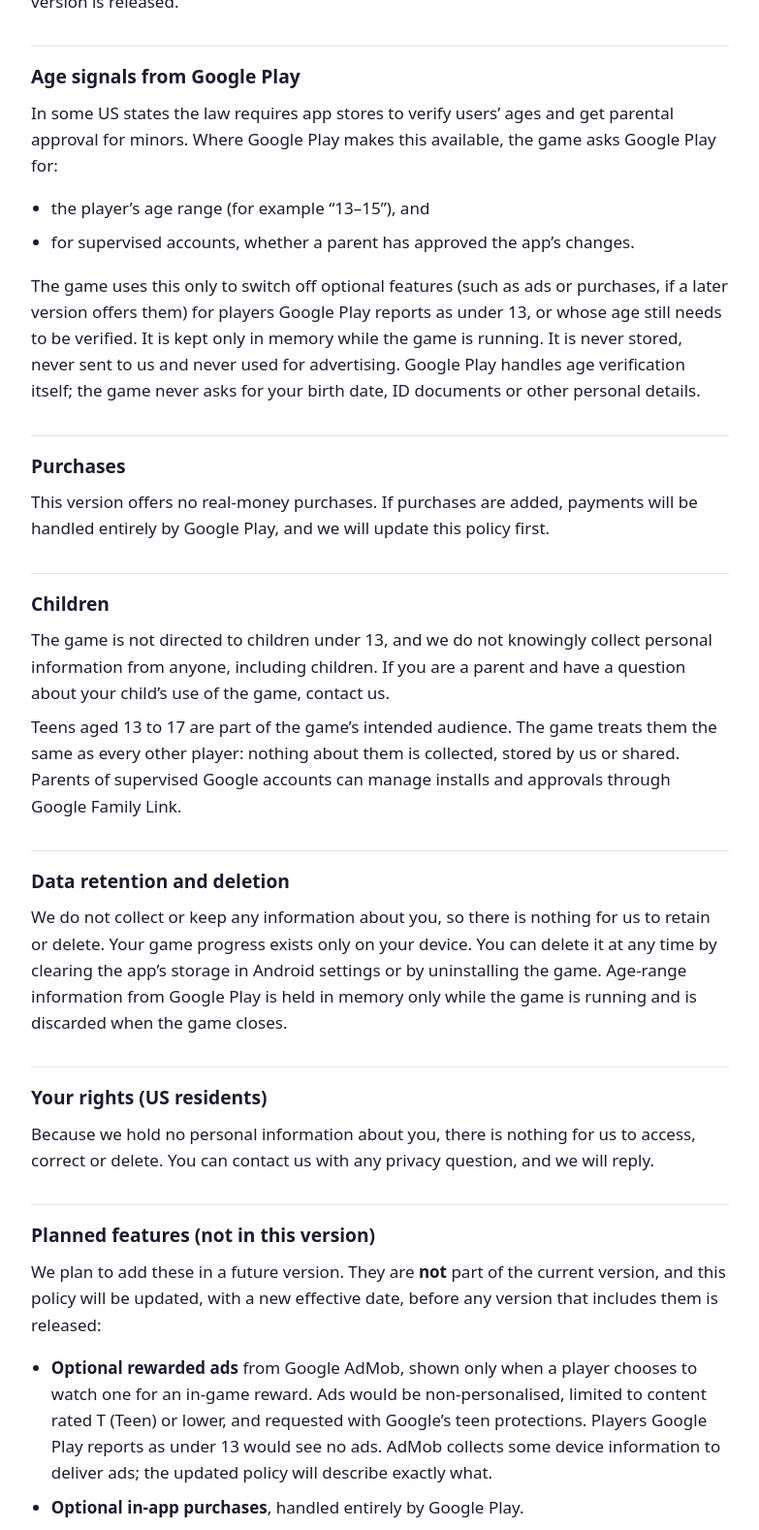
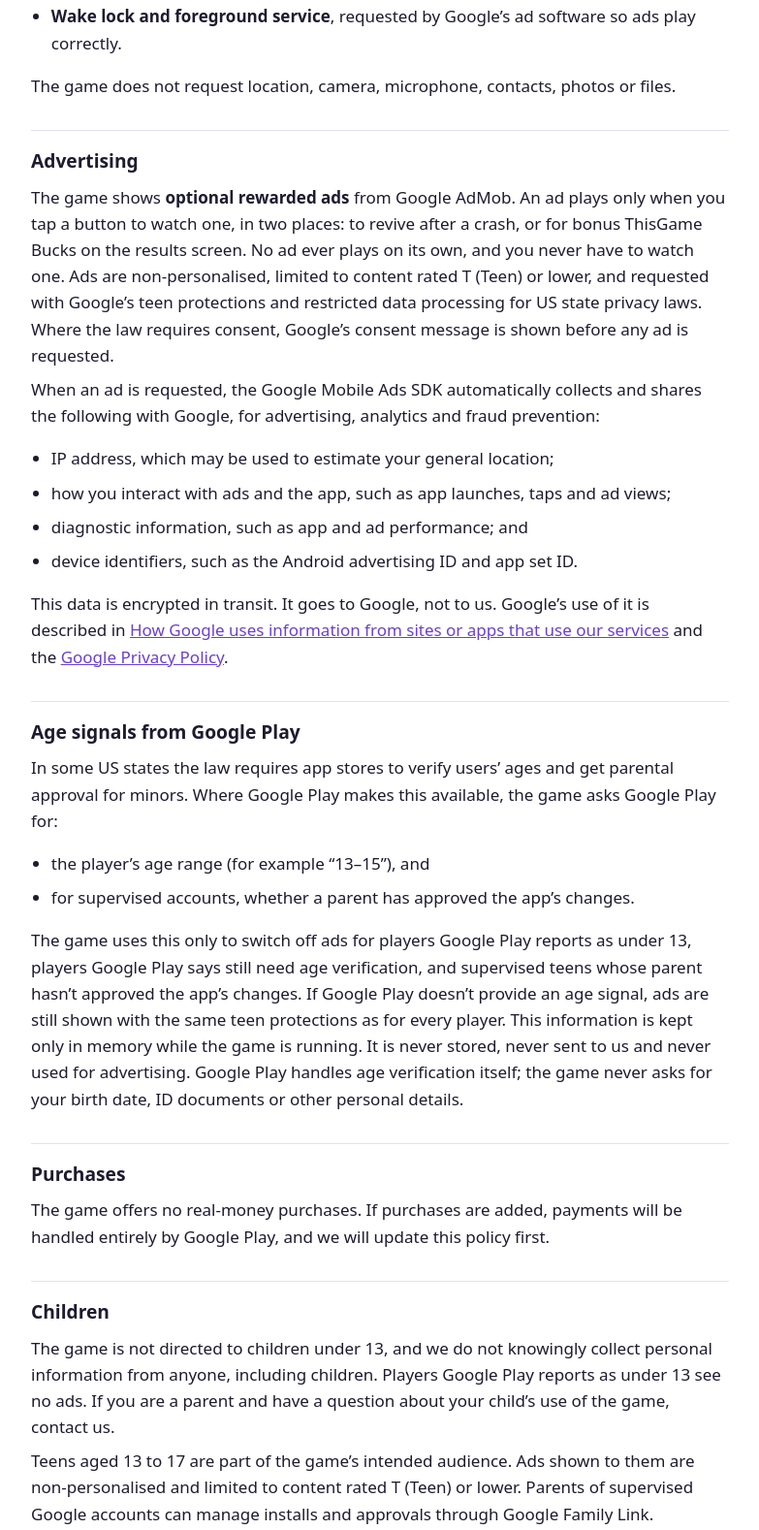
Before and after one commit to Coachalex369/pubertyparkour-privacy, a plain HTML site: page index.html in a window 1280 px wide. Shown: the part 1075-2653 px from the top of the page at 97% size, without its empty margins (248-1031 px from the left). Drawn offline with Linux system fonts and the light colour scheme.

Commit message:
Privacy policy for 0.5.0: rewarded ads
Co-Authored-By: Claude Opus 5.5 <noreply@anthropic.com>

```diff
--- a/index.html
+++ b/index.html
@@ -25,20 +25,21 @@
 <body>
 <main>
 <h1>Puberty Parkour Privacy Policy</h1>
-<p class="meta">Effective date: October 31, 2026 · Applies to version 0.4.2 and later, until updated</p>
+<p class="meta">Effective date: November 19, 2026 · Applies to version 0.5.0 and later, until updated</p>
 
 <p>Puberty Parkour (“the game”) is published by Alexandria Ltd. (“we”, “us”). This policy explains what
-information the game handles on Android in the United States. It describes the current version first; features we
-plan to add later are listed separately under “Planned features”.</p>
+information the game handles on Android in the United States.</p>
 
 <div class="summary">
 <h2 style="border:0;margin-top:0.5rem;padding-top:0">The short version</h2>
 <ul>
-  <li>No account, no sign-in and no chat. The game works offline.</li>
-  <li>We do not collect, receive, store, share or sell any personal information. We don’t run any servers that
-    collect data from the game.</li>
-  <li>This version shows no ads, offers no purchases and contains no advertising or analytics software. It does not
-    request internet access.</li>
+<li>No account, no sign-in and no chat. The game itself works offline.</li>
+<li>The game offers optional rewarded ads from Google AdMob. You only see an ad when you choose to watch one for an
+in-game reward: a revive, or bonus ThisGame Bucks.</li>
+<li>When an ad is requested, Google’s ad software collects some device information (described below) to deliver the
+ad, measure it and prevent fraud. We do not run any servers that collect data from the game, and we do not sell
+personal information.</li>
+<li>No real-money purchases.</li>
 <li>The game is made for players aged 13 and over.</li>
 </ul>
 </div>
@@ -49,13 +50,34 @@ Bucks (in-game currency with no real-money value), settings and best results. An
 this app. Uninstalling the game deletes this data. We can’t see it.</p>
 
 <h2>Permissions</h2>
-<p>The game asks Android for one permission: vibration, for optional haptic feedback (you can turn it off in
-Settings). It does not request internet access, location, camera, microphone, contacts, photos or files.</p>
+<p>The game asks Android for:</p>
+<ul>
+<li><strong>Vibration</strong>, for optional haptic feedback (you can turn it off in Settings).</li>
+<li><strong>Internet and network state</strong>, used only to load optional rewarded ads.</li>
+<li><strong>Advertising ID and Android ad services</strong> (ad ID, attribution and topics), declared by Google’s ad
+software. The game requests non-personalised ads. You can reset or delete your advertising ID, and turn off ad topics,
+at any time in Android settings.</li>
+<li><strong>Wake lock and foreground service</strong>, requested by Google’s ad software so ads play correctly.</li>
+</ul>
+<p>The game does not request location, camera, microphone, contacts, photos or files.</p>
 
 <h2>Advertising</h2>
-<p>This version of the game shows no ads and contains no advertising software. It does not collect device
-identifiers such as the advertising ID, IP-based location, or usage or diagnostic data. If we add ads in a later
-version, we will update this policy before that version is released.</p>
+<p>The game shows <strong>optional rewarded ads</strong> from Google AdMob. An ad plays only when you tap a button to
+watch one, in two places: to revive after a crash, or for bonus ThisGame Bucks on the results screen. No ad ever plays
+on its own, and you never have to watch one. Ads are non-personalised, limited to content rated T (Teen) or lower, and
+requested with Google’s teen protections and restricted data processing for US state privacy laws. Where the law
+requires consent, Google’s consent message is shown before any ad is requested.</p>
+<p>When an ad is requested, the Google Mobile Ads SDK automatically collects and shares the following with Google,
+for advertising, analytics and fraud prevention:</p>
+<ul>
+<li>IP address, which may be used to estimate your general location;</li>
+<li>how you interact with ads and the app, such as app launches, taps and ad views;</li>
+<li>diagnostic information, such as app and ad performance; and</li>
+<li>device identifiers, such as the Android advertising ID and app set ID.</li>
+</ul>
+<p>This data is encrypted in transit. It goes to Google, not to us. Google’s use of it is described in
+<a href="https://policies.google.com/technologies/partner-sites">How Google uses information from sites or apps
+that use our services</a> and the <a href="https://policies.google.com/privacy">Google Privacy Policy</a>.</p>
 
 <h2>Age signals from Google Play</h2>
 <p>In some US states the law requires app stores to verify users’ ages and get parental approval for minors. Where
@@ -64,42 +86,36 @@ Google Play makes this available, the game asks Google Play for:</p>
 <li>the player’s age range (for example “13–15”), and</li>
 <li>for supervised accounts, whether a parent has approved the app’s changes.</li>
 </ul>
-<p>The game uses this only to switch off optional features (such as ads or purchases, if a later version offers
-them) for players Google Play reports as under 13, or whose age still needs to be verified. It is kept only in
-memory while the game is running. It is never stored, never sent to us and never used for advertising. Google Play
-handles age verification itself; the game never asks for your birth date, ID documents or other personal details.</p>
+<p>The game uses this only to switch off ads for players Google Play reports as under 13, players Google Play says still
+need age verification, and supervised teens whose parent hasn’t approved the app’s changes. If Google Play doesn’t
+provide an age signal, ads are still shown with the same teen protections as for every player. This information is
+kept only in memory while the game is running. It is never stored, never sent to us and never used
+for advertising. Google Play handles age verification itself; the game never asks for your birth date, ID documents
+or other personal details.</p>
 
 <h2>Purchases</h2>
-<p>This version offers no real-money purchases. If purchases are added, payments will be handled entirely by Google
-Play, and we will update this policy first.</p>
+<p>The game offers no real-money purchases. If purchases are added, payments will be handled entirely by Google Play,
+and we will update this policy first.</p>
 
 <h2>Children</h2>
 <p>The game is not directed to children under 13, and we do not knowingly collect personal information from anyone,
-including children. If you are a parent and have a question about your child’s use of the game, contact us.</p>
-<p>Teens aged 13 to 17 are part of the game’s intended audience. The game treats them the same as every other player:
-nothing about them is collected, stored by us or shared. Parents of supervised Google accounts can manage installs and
-approvals through Google Family Link.</p>
+including children. Players Google Play reports as under 13 see no ads. If you are a parent and have a question about
+your child’s use of the game, contact us.</p>
+<p>Teens aged 13 to 17 are part of the game’s intended audience. Ads shown to them are non-personalised and limited to
+content rated T (Teen) or lower. Parents of supervised Google accounts can manage installs and approvals through
+Google Family Link.</p>
 
 <h2>Data retention and deletion</h2>
-<p>We do not collect or keep any information about you, so there is nothing for us to retain or delete. Your game
-progress exists only on your device. You can delete it at any time by clearing the app’s storage in Android settings
-or by uninstalling the game. Age-range information from Google Play is held in memory only while the game is running
-and is discarded when the game closes.</p>
+<p>We do not collect or keep any information about you ourselves. Your game progress exists only on your device; you
+can delete it at any time by clearing the app’s storage in Android settings or by uninstalling the game. Data
+collected by Google’s ad software is handled under Google’s retention practices; you can reset or delete your
+advertising ID in Android settings. Age-range information from Google Play is held in memory only while the game is
+running and is discarded when the game closes.</p>
 
 <h2>Your rights (US residents)</h2>
-<p>Because we hold no personal information about you, there is nothing for us to access, correct or delete. You can
-contact us with any privacy question, and we will reply.</p>
-
-<h2>Planned features (not in this version)</h2>
-<p>We plan to add these in a future version. They are <strong>not</strong> part of the current version, and this
-policy will be updated, with a new effective date, before any version that includes them is released:</p>
-<ul>
-  <li><strong>Optional rewarded ads</strong> from Google AdMob, shown only when a player chooses to watch one for an
-    in-game reward. Ads would be non-personalised, limited to content rated T (Teen) or lower, and requested with
-    Google’s teen protections. Players Google Play reports as under 13 would see no ads. AdMob collects some device
-    information to deliver ads; the updated policy will describe exactly what.</li>
-  <li><strong>Optional in-app purchases</strong>, handled entirely by Google Play.</li>
-</ul>
+<p>We hold no personal information about you on our own systems, so there is nothing for us to access, correct or
+delete. For data collected by Google’s ad software, you can use your Android ad settings and Google’s privacy tools.
+You can contact us with any privacy question, and we will reply.</p>
 
 <h2>Changes</h2>
 <p>If the game’s data practices change, we will update this policy, and its effective date, before the change
```
Lines whose indentation alone changed are shown as unchanged.
